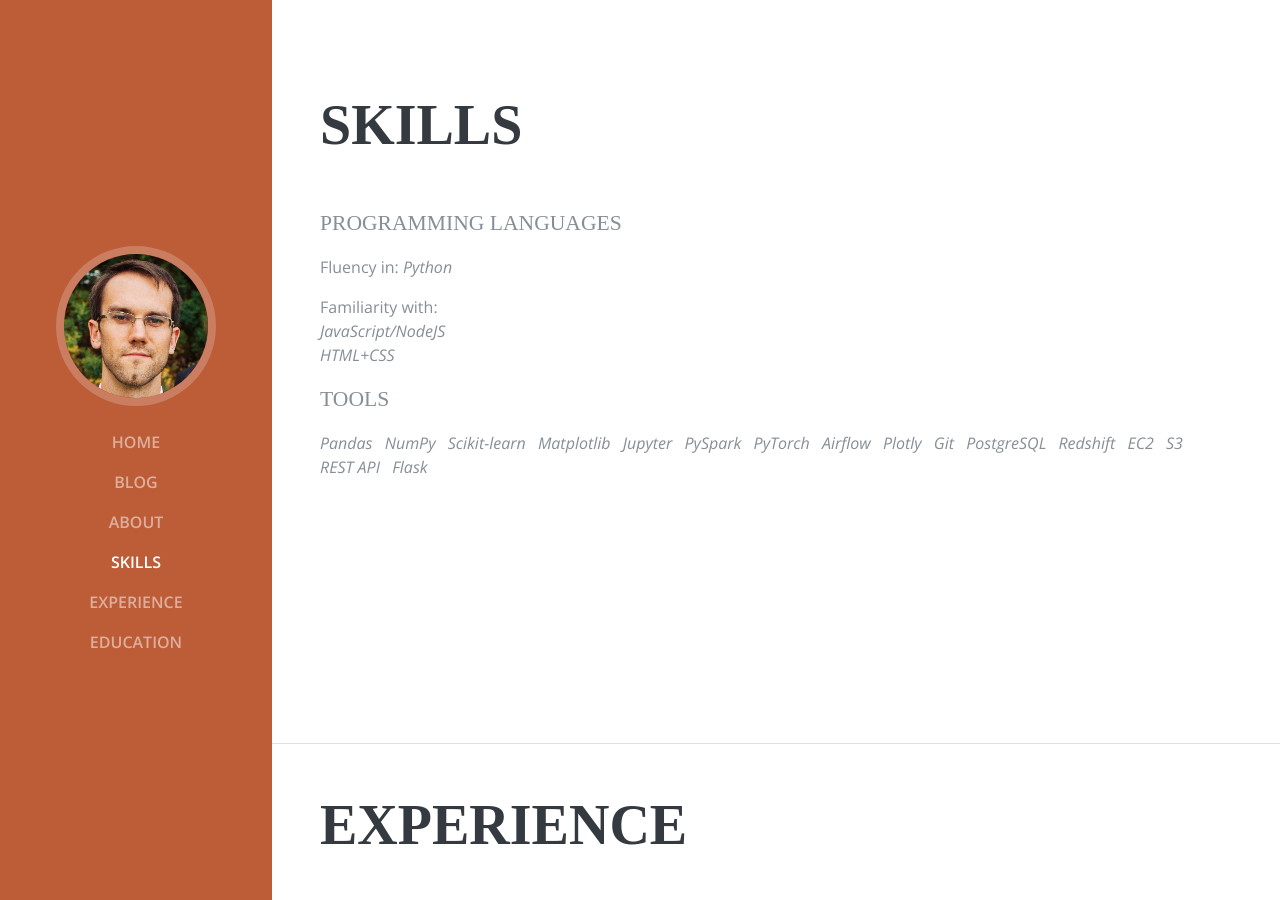
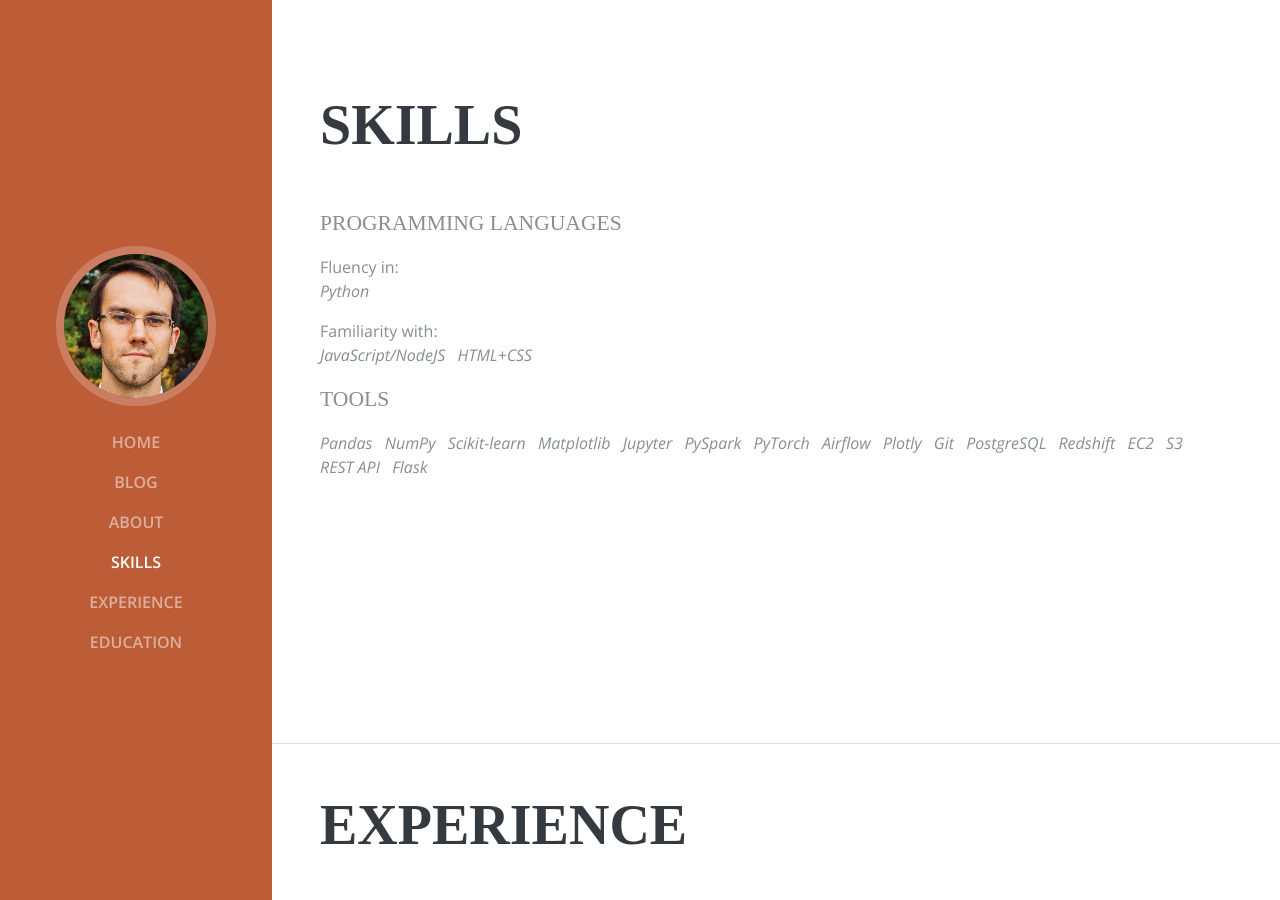
Before and after one commit to eric-bunch/eric-bunch.github.io, a Jekyll site: the page built from resume/index.html, in a window 1280 px wide and 900 px high, scrolled down 1056 px. Built offline with Jekyll 4.4.1, drawn with Linux system fonts in a browser that asks for light colours; some web fonts are replaced.

Commit message:
Update resume.html

```diff
--- a/_layouts/resume.html
+++ b/_layouts/resume.html
@@ -105,7 +105,7 @@
           <h2 class="mb-5">Skills</h2>
 
           <div class="subheading mb-3">Programming Languages</div>
-          <ul class="list-inline">Fluency in:
+          Fluency in:<ul class="list-inline">
 <!--             <li class="list-inline-item">
               <i class="devicons devicons-python"></i>
             </li> -->
@@ -119,11 +119,11 @@
               <i>Python</i>
             </li>
           </ul>
-          <ul class="list-inline">Familiarity with:
-            <li>
+          Familiarity with:<ul class="list-inline">
+            <li class="list-inline-item">
                <i>JavaScript/NodeJS</i>
             </li>
-            <li>
+            <li class="list-inline-item">
                <i>HTML+CSS</i>
             </li>
           </ul>
```
